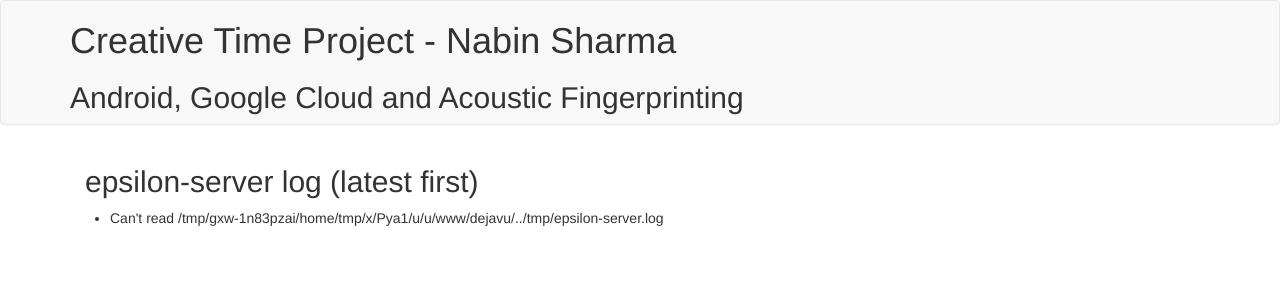
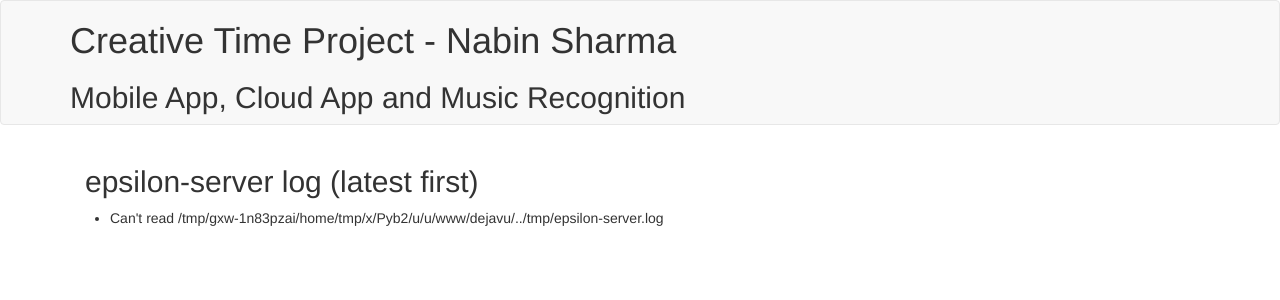
Before and after one commit to nabinsharma/epsilon-server, a Flask app: page /log in a window 1280 px wide. Shown: the top 300 px of the page. Run offline with Flask 2, Linux system fonts and the light colour scheme; parts of the project's set-up code (start-up, migrations or seed data) failed here and were passed over; some libraries are stand-ins or nearby versions.

Commit message:
update a heading

```diff
--- a/dejavu/templates/base.html
+++ b/dejavu/templates/base.html
@@ -10,7 +10,7 @@
     <div class="navbar navbar-default">
       <div class="container">
         <h1>Creative Time Project - Nabin Sharma</h1>
-        <h2>Android, Google Cloud and Acoustic Fingerprinting </h2>
+        <h2>Mobile App, Cloud App and Music Recognition </h2>
       </div>
     </div>
     <div class="container">
```
